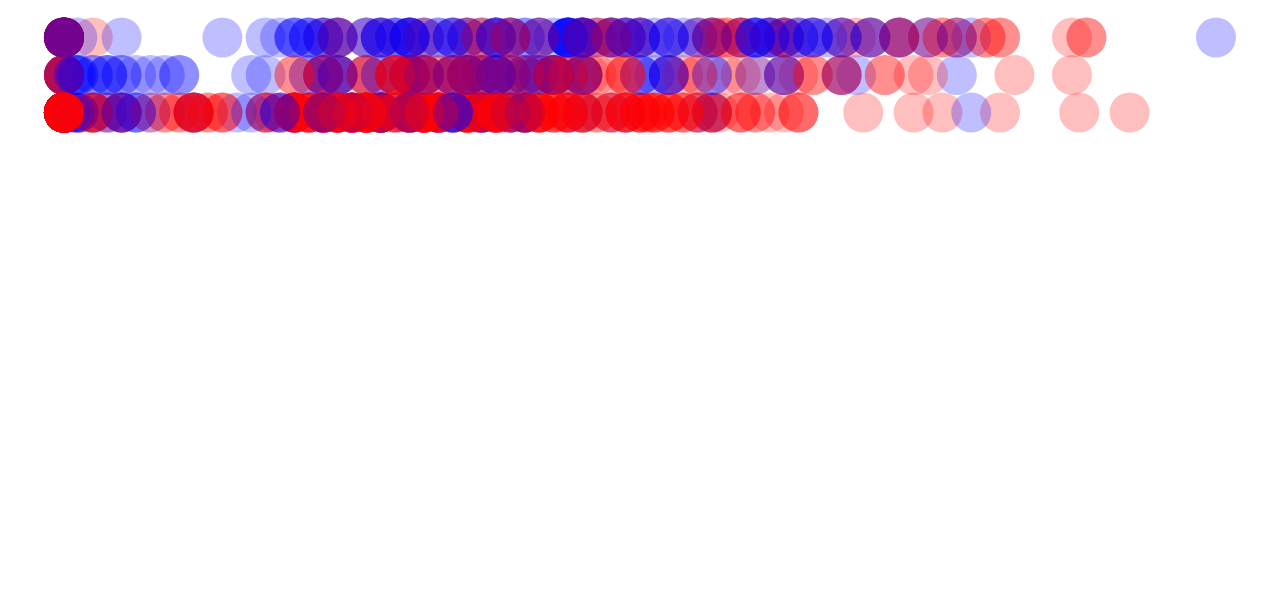
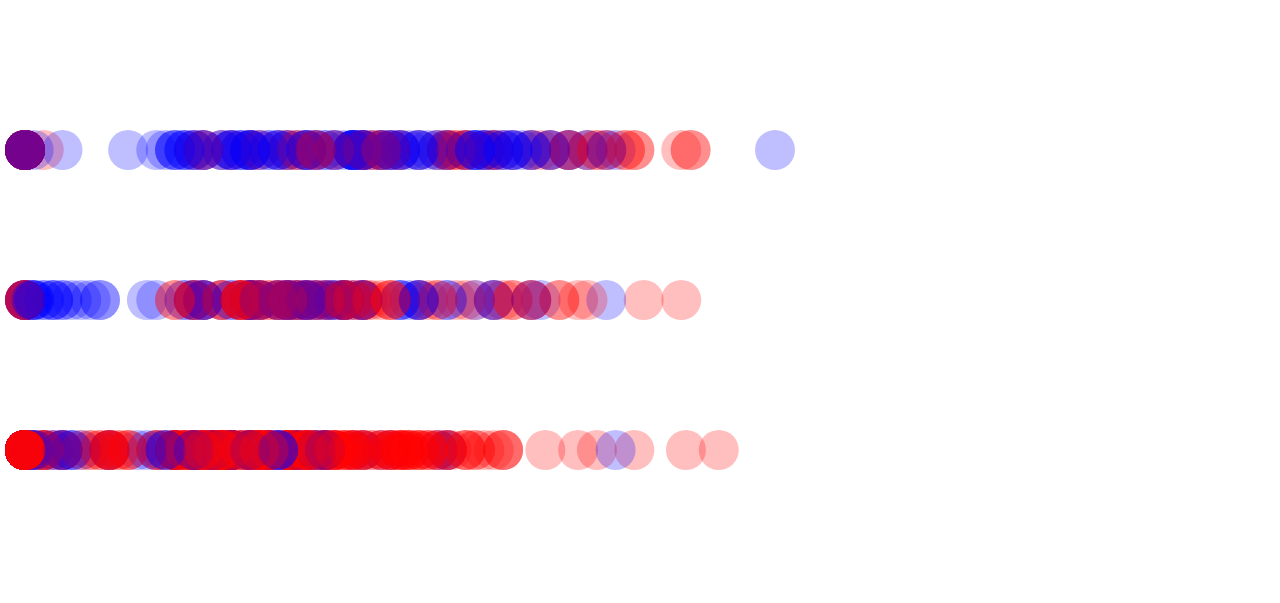
Before and after one commit to wwqrd/d3-workshop, a plain HTML site: page Examples/visualisation_graph.html in a window 1280 px wide. Drawn offline with Linux system fonts and the light colour scheme.

Commit message:
Fixed up formatting.

```diff
--- a/Examples/js/visualisation_graph.js
+++ b/Examples/js/visualisation_graph.js
@@ -1,42 +1,50 @@
 (function( d3 ) {
 
+    var svg,
+        xScale,
+        yScale,
+        border = 25;
+        width = 800,
+        height = 600;
+
     // Create a workspace
-    var svg = d3.select('#visualisation')
-        .append('svg')
-        .attr('width', '100%')
-        .attr('height', '100%');
+    svg = d3.select( '#visualisation' )
+        .append( 'svg' )
+        .attr( 'width', width )
+        .attr( 'height', height );
 
     // Loading data
-    d3.csv('data/titanic.csv', function( data ) {
-        var xScale = d3.scale.linear()
+    d3.csv( 'data/titanic.csv', function( data ) {
+
+        xScale = d3.scale.linear()
             .domain([
                 0,
-                d3.max(data, function( d ) { return parseFloat(d.age, 10); })
+                d3.max( data, function( d ) { return parseFloat( d.age, 10 ); })
             ])
-            .range(['5%', '95%']);
+            .range([ border, width - border ]);
 
-        var yScale = d3.scale.linear()
+        yScale = d3.scale.linear()
             .domain([
                 1,
                 3
             ])
-            .range(['25%', '75%']);
+            .range([ height * 0.25, height * 0.75 ]);
 
-        svg.selectAll('.person')
+        svg.selectAll( '.person' )
             .data( data )
-            .enter().append('circle')
-            .attr('class','person')
-            .style('fill', 'black')
-            .style('opacity', 0.25)
-            .attr('r', 20)
-            .attr('cx', 50)
-            .attr('cy', '50%');
+            .enter().append( 'circle' )
+            .attr( 'class','person' )
+            .style( 'fill', 'black' )
+            .style( 'opacity', 0.25 )
+            .attr( 'r', 20 )
+            .attr( 'cx', 50 )
+            .attr( 'cy', '50%' );
 
         // DOM IS THE DATA
-        svg.selectAll('.person')
-            .attr('cx', function(d) { return xScale(d.age); })
-            .attr('cy', function(d) { return yScale(d.pclass); })
-            .style('fill', function( d ) { return ( d.survived === '1' ? 'blue' : 'red' ); });
+        svg.selectAll( '.person' )
+            .attr( 'cx', function( d ) { return xScale( d.age ); })
+            .attr( 'cy', function( d ) { return yScale( d.pclass ); })
+            .style( 'fill', function( d ) { return ( d.survived === '1' ? 'blue' : 'red' ); });
 
     });
 
--- a/Templates/js/visualisation_circle.js
+++ b/Templates/js/visualisation_circle.js
@@ -1,4 +1,5 @@
 (function( d3 ) {
 
 
+
 })( d3 );
--- a/Templates/js/visualisation_data.js
+++ b/Templates/js/visualisation_data.js
@@ -1,3 +1,5 @@
 (function( d3 ) {
 
+
+
 })( d3 );
--- a/Templates/js/visualisation_graph.js
+++ b/Templates/js/visualisation_graph.js
@@ -1,3 +1,5 @@
 (function( d3 ) {
 
+
+
 })( d3 );
```
Also changed, not shown: Examples/js/visualisation_circle.js (+23 -19 lines), Examples/js/visualisation_data.js (+19 -17 lines), Presentation/index.html (+45 -45 lines).
